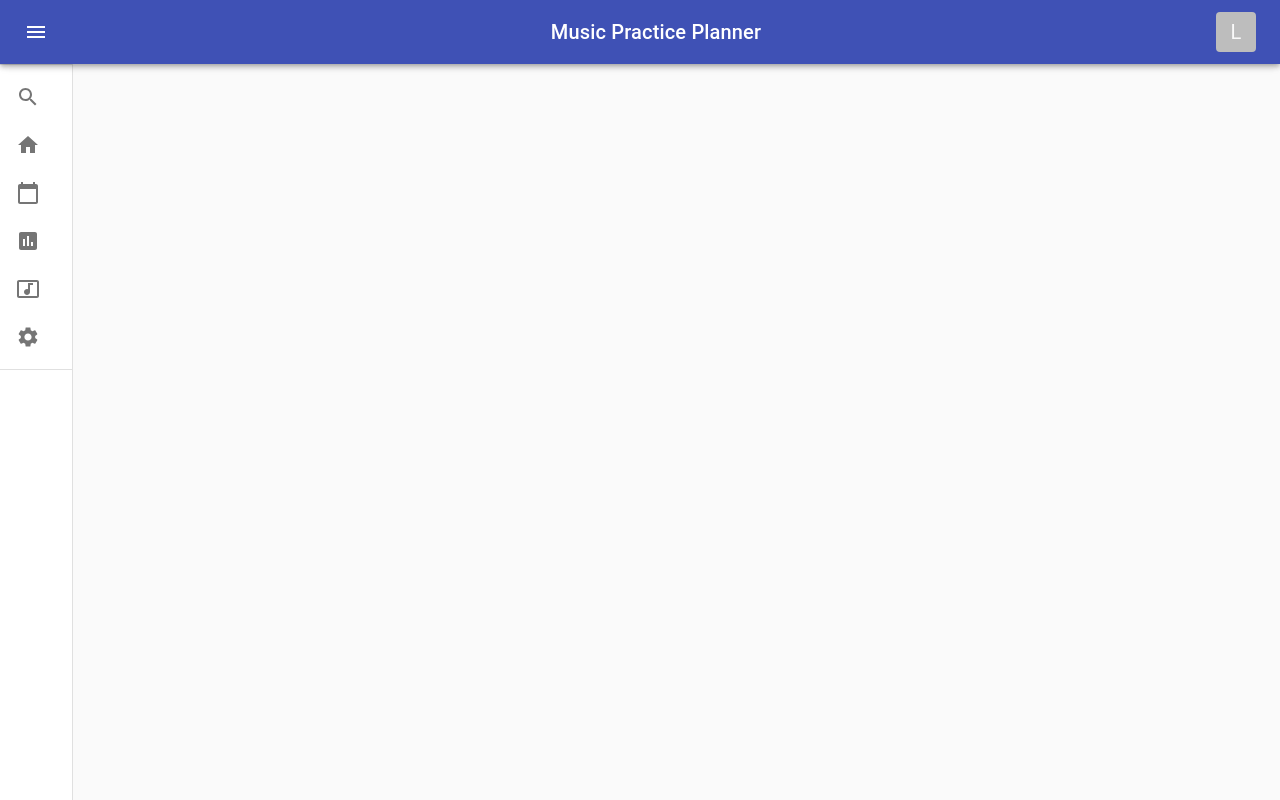
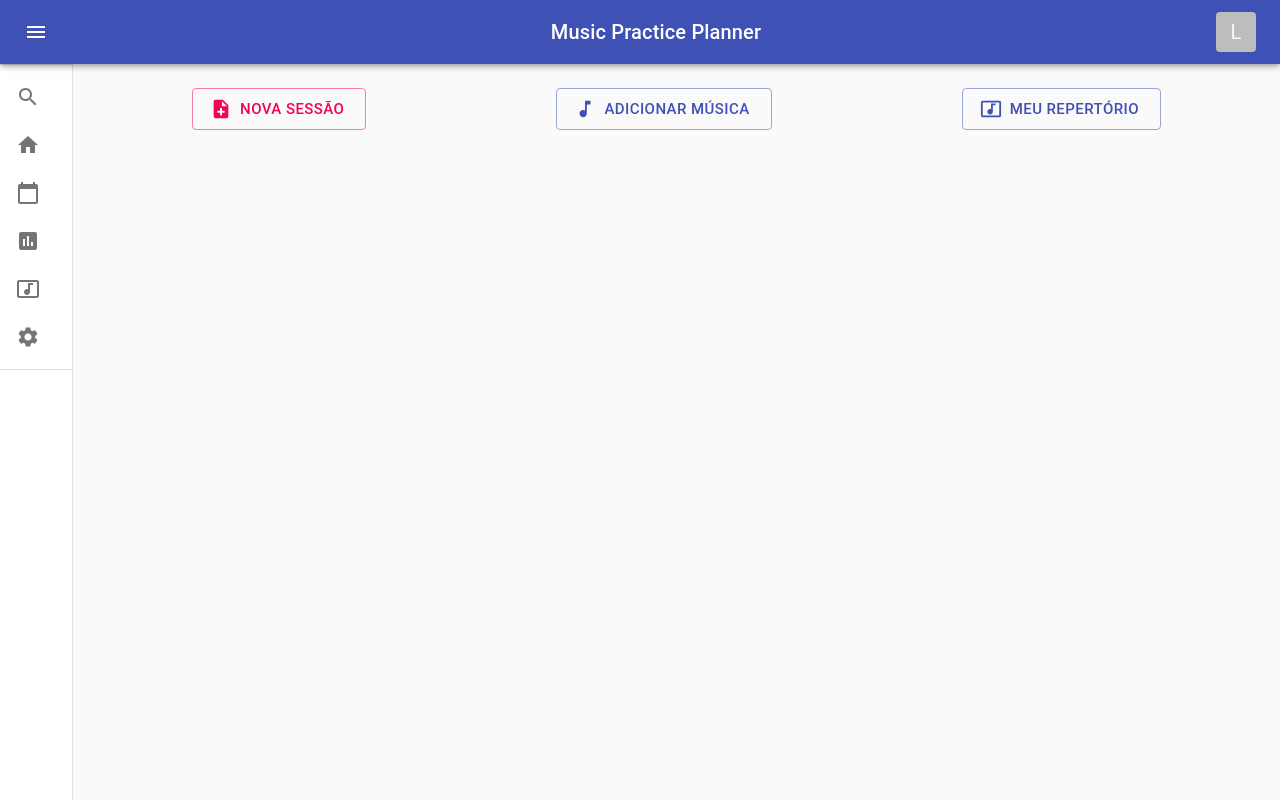
Before and after one commit to le-santos/music-practice-react, a React (Create React App) app: page / in a window 1280 px wide. Built offline with nearby package versions, Linux system fonts and the light colour scheme.

Commit message:
adds home ControlButons

```diff
--- a/src/App.js
+++ b/src/App.js
@@ -1,9 +1,12 @@
+import HomeControls from "./Components/HomeControls/HomeControls";
 import Layout from "./Components/Layout/Layout";
 
 function App() {
   return (
     <div className="App">
-      <Layout />
+      <Layout>
+        <HomeControls />
+      </Layout>
     </div>
   );
 }
--- /dev/null
+++ b/src/Components/ControlButton/ControlButton.js
@@ -0,0 +1,24 @@
+import { Button } from "@material-ui/core";
+import { makeStyles } from "@material-ui/core/styles";
+
+const useStyles = makeStyles((theme) => ({
+  margin: {
+    margin: theme.spacing(1),
+  },
+}));
+
+export default function ControlButton({ name, icon, color }) {
+  const classes = useStyles();
+
+  return (
+    <Button
+      variant="outlined"
+      size="large"
+      className={classes.margin}
+      startIcon={icon}
+      color={color}
+    >
+      {name}
+    </Button>
+  );
+}
--- /dev/null
+++ b/src/Components/HomeControls/HomeControls.js
@@ -0,0 +1,37 @@
+import { Box, makeStyles } from "@material-ui/core";
+import ControlButton from "../ControlButton/ControlButton";
+import MusicNoteIcon from "@material-ui/icons/MusicNote";
+import MusicVideoIcon from "@material-ui/icons/MusicVideo";
+import NoteAddIcon from "@material-ui/icons/NoteAdd";
+
+const useStyles = makeStyles((theme) => ({
+  box: {
+    width: "100%",
+    display: "flex",
+    justifyContent: "space-around",
+  },
+}));
+
+export default function HomeControls() {
+  const classes = useStyles();
+
+  return (
+    <Box className={classes.box}>
+      <ControlButton
+        name={"Nova Sessão"}
+        icon={<NoteAddIcon />}
+        color="secondary"
+      />
+      <ControlButton
+        name={"Adicionar Música"}
+        icon={<MusicNoteIcon />}
+        color="primary"
+      />
+      <ControlButton
+        name={"Meu Repertório"}
+        icon={<MusicVideoIcon />}
+        color="primary"
+      />
+    </Box>
+  );
+}
--- a/src/Components/Layout/Layout.js
+++ b/src/Components/Layout/Layout.js
@@ -4,6 +4,7 @@ import CssBaseline from "@material-ui/core/CssBaseline";
 import MenuList from "../MenuList/MenuList";
 import Header from "../Header/Header";
 import SideDrawer from "../SideDrawer/SideDrawer";
+import { Container } from "@material-ui/core";
 
 const drawerWidth = 240;
 
@@ -43,12 +44,13 @@ const useStyles = makeStyles((theme) => ({
     ...theme.mixins.toolbar,
   },
   content: {
-    flexGrow: 1,
+    display: "grid",
+    marginTop: "4em",
     padding: theme.spacing(3),
   },
 }));
 
-export default function Layout() {
+export default function Layout({ ...props }) {
   const classes = useStyles();
   const [open, setOpen] = useState(false);
 
@@ -68,7 +70,9 @@ export default function Layout() {
         <MenuList />
       </SideDrawer>
 
-      <main className={classes.content}></main>
+      <Container maxWidth="lg" className={classes.content}>
+        {props.children}
+      </Container>
     </div>
   );
 }
```
